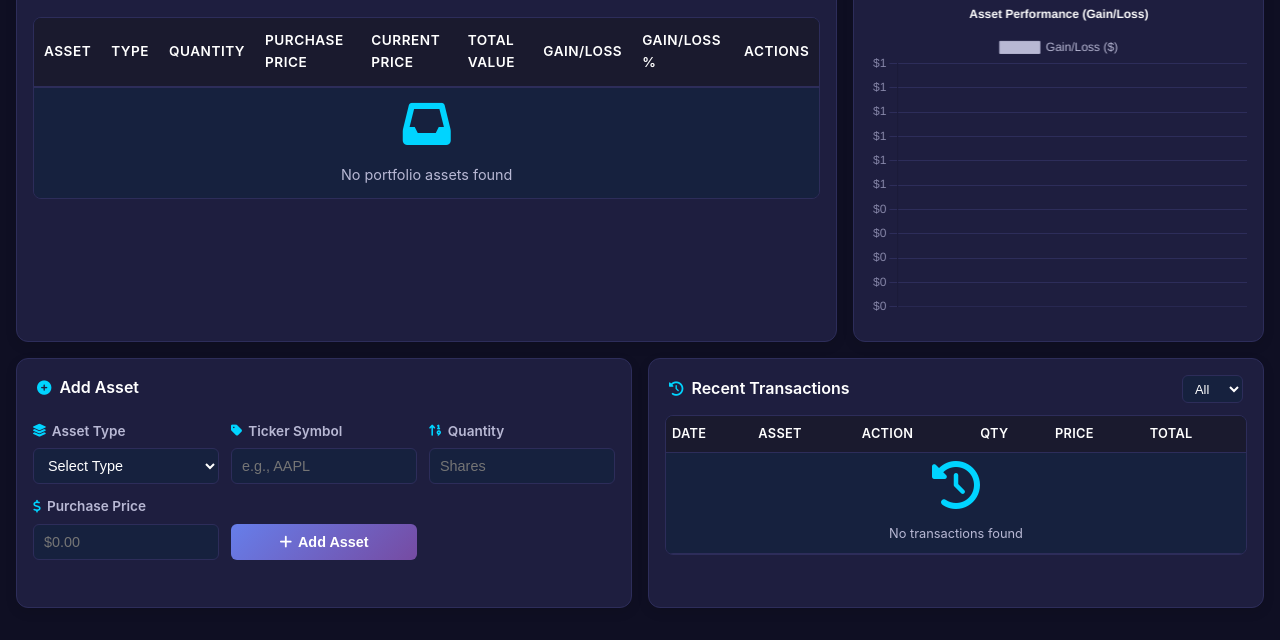
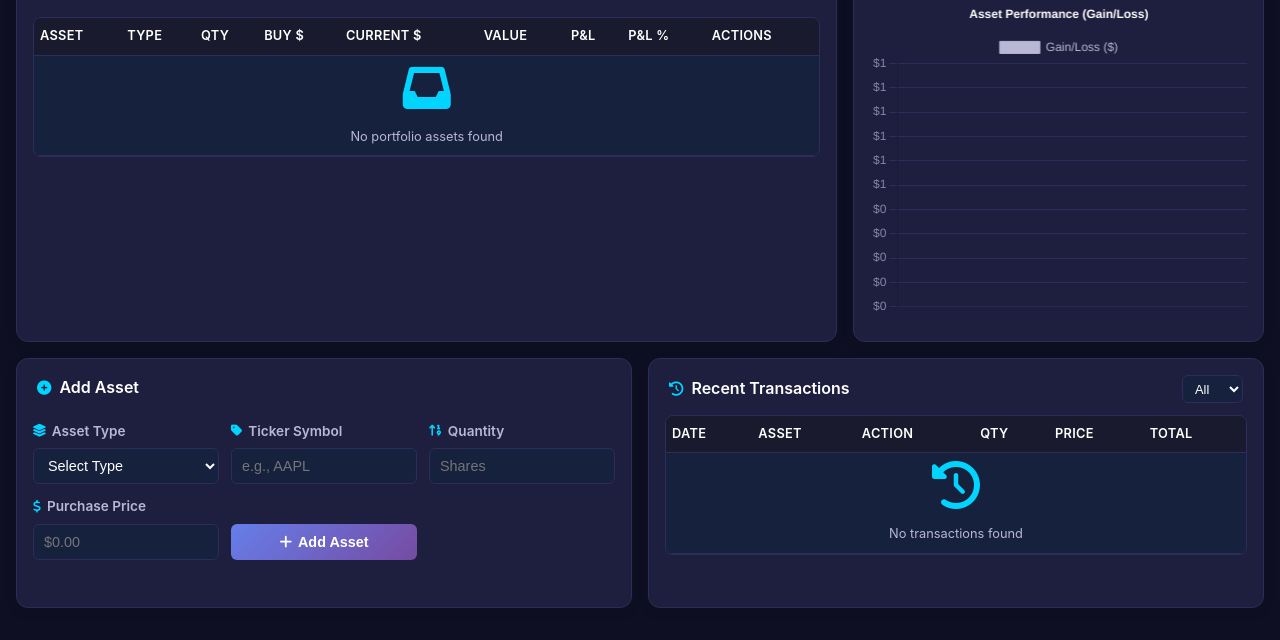
Before and after one commit to rishgit04/PortfolioManager, a website: page public/index.html in a window 1280 px wide. Shown: the part 160-800 px from the top of the page. Drawn offline with nearby package versions, Linux system fonts and the light colour scheme; no server answers.

```diff
--- a/public/index.html
+++ b/public/index.html
@@ -57,18 +57,18 @@
                     </div>
                 </div>
                 <div class="table-container">
-                    <table id="portfolioTable" class="data-table">
+                    <table id="portfolioTable" class="data-table-compact">
                         <thead>
                             <tr>
-                                <th>Asset</th>
-                                <th>Type</th>
-                                <th>Quantity</th>
-                                <th>Purchase Price</th>
-                                <th>Current Price</th>
-                                <th>Total Value</th>
-                                <th>Gain/Loss</th>
-                                <th>Gain/Loss %</th>
-                                <th>Actions</th>
+                                <th class="col-asset">Asset</th>
+                                <th class="col-type">Type</th>
+                                <th class="col-qty">Qty</th>
+                                <th class="col-buy-price">Buy $</th>
+                                <th class="col-current-price">Current $</th>
+                                <th class="col-value">Value</th>
+                                <th class="col-pnl">P&L</th>
+                                <th class="col-pnl-pct">P&L %</th>
+                                <th class="col-actions">Actions</th>
                             </tr>
                         </thead>
                         <tbody id="portfolioTableBody">
```
